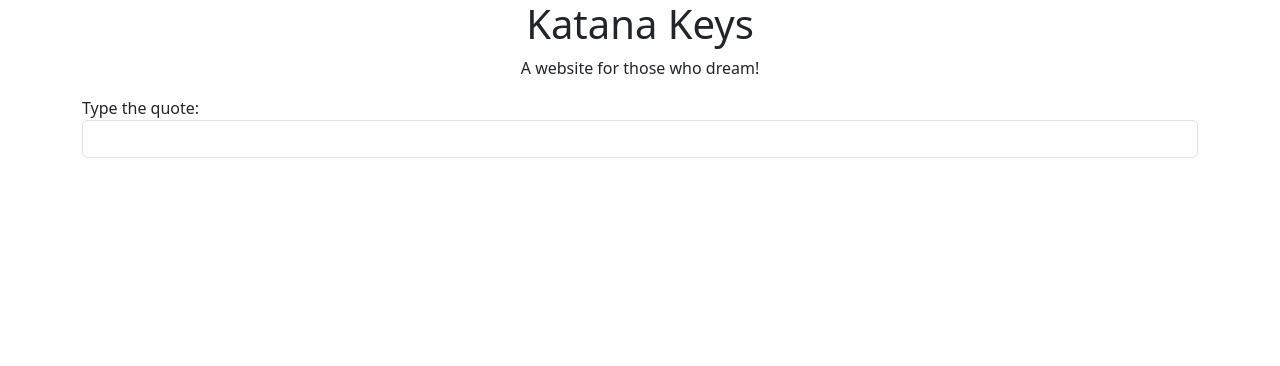
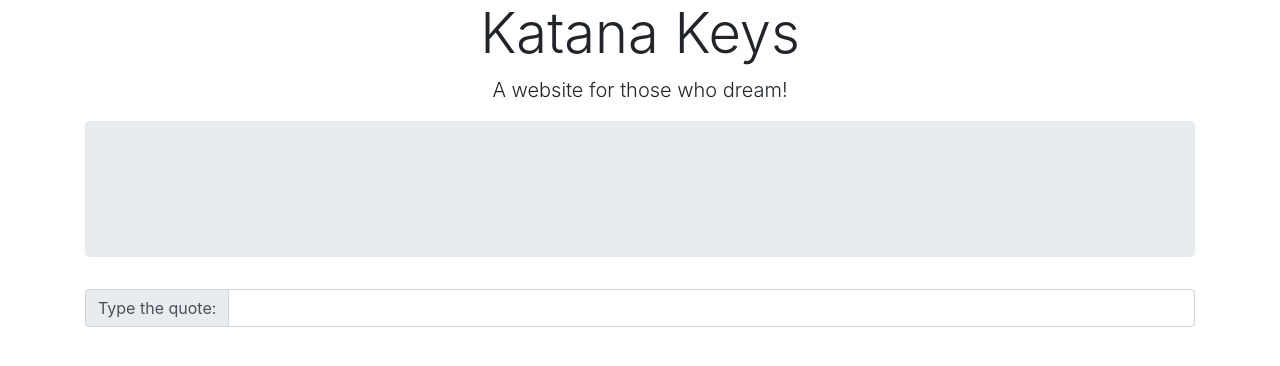
Before and after one commit to sanathNU/KatanaKeys, a Flask app: page / in a window 1280 px wide. Shown: the top 366 px of the page. Run offline with Flask 3, Linux system fonts and the light colour scheme; some libraries are stand-ins or nearby versions.

Commit message:
Changed view of the index

```diff
--- a/templates/index.html
+++ b/templates/index.html
@@ -1,22 +1,30 @@
-
 <!DOCTYPE html>
 <html>
   <head>
-    <title>Typing Practice using random quotes</title>
-    <link rel="stylesheet" href="https://cdn.jsdelivr.net/npm/bootstrap@5.3.0/dist/css/bootstrap.min.css">
+    <title>KatanaKeys!</title>
+    <link rel="stylesheet" href="https://stackpath.bootstrapcdn.com/bootstrap/4.5.2/css/bootstrap.min.css">
   </head>
   <body>
-    <div class="container">
-      <h1 class="text-center">Katana Keys</h1>
-      <p class="text-center">A website for those who dream!</p>
-      <div class="quote-container">
-        <p id="quote" class="text-center"></p>
-      </div>
-      <div class="input-container">
-        <label for="input">Type the quote:</label>
-        <input type="text" id="input" class="form-control">
-      </div>
+    <div class="container text-center"> <!-- Added 'text-center' class to center align content -->
+      <header>
+        <h1 class="display-4">Katana Keys</h1>
+        <p class="lead">A website for those who dream!</p>
+      </header>
+      <main>
+        <div class="jumbotron">
+          <h2 id="quote-text" class="display-5"></h2>
+        </div>
+        <div class="input-group mb-3">
+          <div class="input-group-prepend">
+            <span class="input-group-text">Type the quote:</span>
+          </div>
+          <input type="text" id="input" class="form-control">
+        </div>
+      </main>
     </div>
-    <script src="https://cdn.jsdelivr.net/npm/bootstrap@5.3.0/dist/js/bootstrap.bundle.min.js"></script>
+    <script src="https://code.jquery.com/jquery-3.5.1.slim.min.js"></script>
+    <script src="https://cdn.jsdelivr.net/npm/@popperjs/core@2.9.2/dist/umd/popper.min.js"></script>
+    <script src="https://stackpath.bootstrapcdn.com/bootstrap/4.5.2/js/bootstrap.min.js"></script>
+    <script src="script.js"></script>
   </body>
 </html>
```
